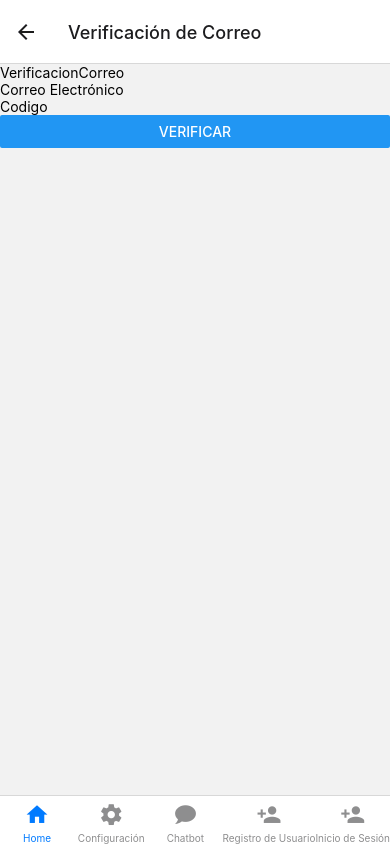
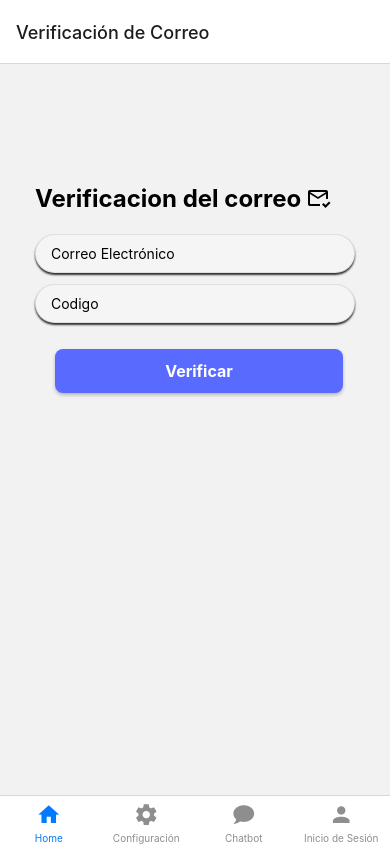
Before and after one commit to maufricio/DPSProject_UDB, a React Native app: screen /VerificacionCorreo in a window 390 px wide. Built offline with nearby package versions, Linux system fonts and the light colour scheme.

Commit message:
Formularios de registro y verificación con estilo

```diff
--- a/App.js
+++ b/App.js
@@ -37,15 +37,15 @@ const App = () => {
           ),
           headerShown: false
         }}/>
-        <Tab.Screen name='Registro de Usuario' component={RegistroUsuario} options={{
+       {/* <Tab.Screen name='Registro de Usuario' component={RegistroUsuario} options={{
           tabBarIcon: ({size,color}) => (
             <Icon name="account-plus" size={size} color={color}/>
           ),
           headerShown: false
-        }}/>
+        }}/>*/}
            <Tab.Screen name='Inicio de Sesión' component={InicioSesion} options={{
           tabBarIcon: ({size,color}) => (
-            <Icon name="account-plus" size={size} color={color}/>
+            <Icon name="account" size={size} color={color}/>
           ),
           headerShown: false
         }}/>
--- a/src/Stackdatos.js
+++ b/src/Stackdatos.js
@@ -13,17 +13,20 @@ export default function Stackdatos() {
     <Stack.Screen
       name="Registro Usuario"
       component={RegistroUsuario}
-      options={{ title: 'Registro Usuario' }}
+      options={{ title: 'Registro Usuario', headerLeft: () => null,headerBackTitleVisible: false, }}
     />
     <Stack.Screen
     name="VerificacionCorreo"
     component={VerificacionCorreo}
-    options={{ title: 'Verificación de Correo' }}
+    options={{ title: 'Verificación de Correo',
+    headerLeft: () => null,  headerBackTitleVisible: false, }}
     />
+
     <Stack.Screen
     name="Home1"
     component={Home}
-    options
+    options={{title:'Home',
+      headerLeft: () => null,headerBackTitleVisible: false, }}
 
     />
 
--- a/src/components/Data.js
+++ b/src/components/Data.js
@@ -1 +1,3 @@
-export default "http://192.168.3.8:3001/api" //cambiar a direccion ip de tu maquina
+//export default "http://192.168.3.8:3001/api" //cambiar a direccion ip de tu maquina
+//jacky no borren solo comenten
+export default "http://192.168.1.12:3001/api"
--- a/src/components/InicioSesion.js
+++ b/src/components/InicioSesion.js
@@ -41,7 +41,7 @@ export default function InicioSesion() {
             Alert.alert('¡HAS INICIADO SESIÓN!' + response.data.token);
             if(response.data.token){
                 await AsyncStorage.setItem('token', response.data.token);
-                navigation.navigate('Home');
+                navigation.navigate('Home1');
             }
         } catch (error) {
         Alert.alert('¡ERROR!', error);
@@ -93,7 +93,7 @@ export default function InicioSesion() {
             )}
 
         </Formik>
-        <Text style={styles.advice} onPress={() => navigation.navigate('Registro de Usuario')}>¿No tienes cuenta? Regístrate</Text>
+        <Text style={styles.advice} onPress={() => navigation.navigate('Registro Usuario')}>¿No tienes cuenta? Regístrate</Text>
         </View>
 
 
--- a/src/components/RegistroUsuario.js
+++ b/src/components/RegistroUsuario.js
@@ -6,6 +6,7 @@ import Icon from "react-native-vector-icons/MaterialCommunityIcons";
 import axios from 'axios';
 import uri from "./Data";
 import { useNavigation } from "@react-navigation/native";
+import CustomButton from './BotonCustomizado';
 const validacion = Yup.object().shape({
     name: Yup.string().typeError("El nombre debe ser en texto").required("Digite su nombre"),
     email: Yup.string().email('debe ser un correo').required("Debe digitar su correo"),
@@ -59,6 +60,7 @@ export default function RegistroUsuario() {
     onSubmit={agregarusuario}>
          {({ handleChange, handleBlur, handleSubmit, values, errors, touched }) => (
         <View  style={estilo.caja}>
+          <Text style={estilo.tittle}>Registro de Usuario <Icon name="account-plus" size={24}/>  </Text>
             <TextInput style={estilo.input}
             placeholder="Nombre"
             value={values.name}
@@ -88,12 +90,14 @@ export default function RegistroUsuario() {
             <Text style={estilo.error}>{errors.password}</Text>
           )}
 
-          <TouchableOpacity   onPress={handleSubmit} style={estilo.registrar}>
-            <Text style={{color:'#fff', fontWeight: 'bold', fontSize: 18}}> Registrar
-              {/*Icono de registro*/}
-              <Icon name="account-plus" size={30} color="#fff"/>
-            </Text>
-          </TouchableOpacity>
+
+     {/*<Button title="Registrar" onPress={handleSubmit} />*/}
+     <CustomButton onPress={handleSubmit} title="Registrar">
+       {/*<Text style={estilo.botonText}>Registrar</Text>
+       <Icon name="account-plus" size={24}/>*/}
+      </CustomButton>
+
+      <Text style={estilo.advice} onPress={() => navigation.navigate('VerificacionCorreo')}>¿No te verificastes? Verificate</Text>
         </View>
       )}
     </Formik>
@@ -103,13 +107,10 @@ export default function RegistroUsuario() {
 const estilo=StyleSheet.create({
   contenedor:
   {
-    backgroundColor : '#fff',
-    flex: 1,
+    padding: 20,
     justifyContent: 'center',
     alignItems: 'center',
-    paddingHorizontal: 80,
-    paddingVertical: 20,
-    borderRadius: 20,
+
   },
   tittle:{
     fontSize: 24,
@@ -125,25 +126,29 @@ const estilo=StyleSheet.create({
     paddingVertical:10,
     marginBottom: 10,
     backgroundColor: '#F5F5F5',
+    marginTop:1,
+    //sombra
+    shadowColor: '#000',
+    shadowOffset: { width: 0, height: 2 },
+    shadowOpacity: 0.8,
+    shadowRadius: 2,
+    elevation: 2,
 
   },
-  caja:{marginTop:20,
+  caja:{marginTop:100,
     marginLeft: 15,
     marginRight:15,
+    //backgroundColor: '#dddd',
+   // borderColor:'#dddd',
+    justifyContent: 'center',
+    padding:20,
+    borderRadius: 20,
 
   },
-
-  registrar:{
-    backgroundColor: '#4CAF50',
-    borderRadius: 10,
-    paddingVertical: 5,
-    //paddingHorizontal: 10,
-    //marginTop: 1,
-    alignItems: 'center',
-    justifyContent: 'center',
-    //tamaño
-    //width: '100%',
-    //height: 50,
+  icono:{
+    color: '#fff',
+    fontSize: 24,
+    marginLeft: 10,
   },
   error:{
     color:'red',
@@ -151,6 +156,13 @@ const estilo=StyleSheet.create({
     fontSize: 14,
    marginLeft: 10,
 
-  }
+  },
+  advice: {
+    color: '#000',
+    textAlign: 'center',
+    fontSize: 16,
+    fontWeight: 'semibold',
+    marginTop: 20,
+  },
 
 })
--- a/src/components/VerificacionCorreo.js
+++ b/src/components/VerificacionCorreo.js
@@ -1,4 +1,4 @@
-import { View, Text,TextInput,Button,Alert } from 'react-native'
+import { View, Text,TextInput,Button,Alert, StyleSheet } from 'react-native'
 import React from 'react'
 import { Formik } from "formik";
 import * as Yup from 'yup';
@@ -6,6 +6,8 @@ import Icon from "react-native-vector-icons/MaterialCommunityIcons";
 import axios from 'axios';
 import uri from "./Data";
 import { useNavigation } from '@react-navigation/native';
+import CustomButton from './BotonCustomizado';
+
 const validacion = Yup.object().shape({
     email: Yup.string().email('debe ser un correo').required("Debe digitar su correo"),
     code: Yup.string().typeError("la contraseña debe ser una cadena de texto").required("Digite su codigo"),
@@ -25,7 +27,7 @@ export default function VerificacionCorreo() {
       });
       //Alert.alert('¡Éxito!', response.data.message);
 
-      navigation.navigate('Home1');
+      navigation.navigate('Inicio de Sesión');
     } catch (error) {
       //console.error('Error en la respuesta:', error.response?.data);
       if (axios.isAxiosError(error)) {
@@ -48,14 +50,14 @@ export default function VerificacionCorreo() {
 
   return (
     <View>
-      <Text>VerificacionCorreo</Text>
-      <Formik
+
+      <Formik style={estilo.contenedor}
     initialValues={{ email: '', code: '' }}
     validationSchema={validacion}
     onSubmit={verificacion}>
          {({ handleChange, handleBlur, handleSubmit, values, errors, touched }) => (
-        <View >
-           <TextInput
+        <View  style={estilo.caja}><Text style={estilo.tittle}>Verificacion del correo <Icon name="email-check-outline" size={24}/>  </Text>
+           <TextInput style={estilo.input}
             placeholder="Correo Electrónico"
             value={values.email}
             onChangeText={handleChange('email')}
@@ -63,9 +65,9 @@ export default function VerificacionCorreo() {
             keyboardType="email-address"
           />
           {errors.email && touched.email && (
-            <Text>{errors.email}</Text>
+            <Text style={estilo.error}>{errors.email}</Text>
           )}
-            <TextInput
+            <TextInput style={estilo.input}
                 placeholder="Codigo"
                 value={values.code}
                 onChangeText={handleChange('code')}
@@ -75,7 +77,7 @@ export default function VerificacionCorreo() {
             <Text>{errors.code}</Text>
           )}
 
-          <Button title="Verificar" onPress={handleSubmit} />
+          <CustomButton title="Verificar" onPress={handleSubmit} />
         </View>
       )}
     </Formik>
@@ -83,3 +85,60 @@ export default function VerificacionCorreo() {
     </View>
   )
 }
+
+
+const estilo=StyleSheet.create({
+  contenedor:
+  {
+    padding: 20,
+    justifyContent: 'center',
+    alignItems: 'center',
+
+  },
+  tittle:{
+    fontSize: 24,
+    fontWeight: 'bold',
+    marginBottom: 20,
+  },
+
+  input:{
+    borderWidth:1,
+    borderColor: '#dddd',
+    borderRadius: 20,
+    paddingHorizontal: 15,
+    paddingVertical:10,
+    marginBottom: 10,
+    backgroundColor: '#F5F5F5',
+    marginTop:1,
+    //sombra
+    shadowColor: '#000',
+    shadowOffset: { width: 0, height: 2 },
+    shadowOpacity: 0.8,
+    shadowRadius: 2,
+    elevation: 2,
+
+  },
+  caja:{marginTop:100,
+    marginLeft: 15,
+    marginRight:15,
+    //backgroundColor: '#dddd',
+   // borderColor:'#dddd',
+    justifyContent: 'center',
+    padding:20,
+    borderRadius: 20,
+
+  },
+  icono:{
+    color: '#fff',
+    fontSize: 24,
+    marginLeft: 10,
+  },
+  error:{
+    color:'red',
+    marginBottom: 10,
+    fontSize: 14,
+   marginLeft: 10,
+
+  }
+
+})
```
